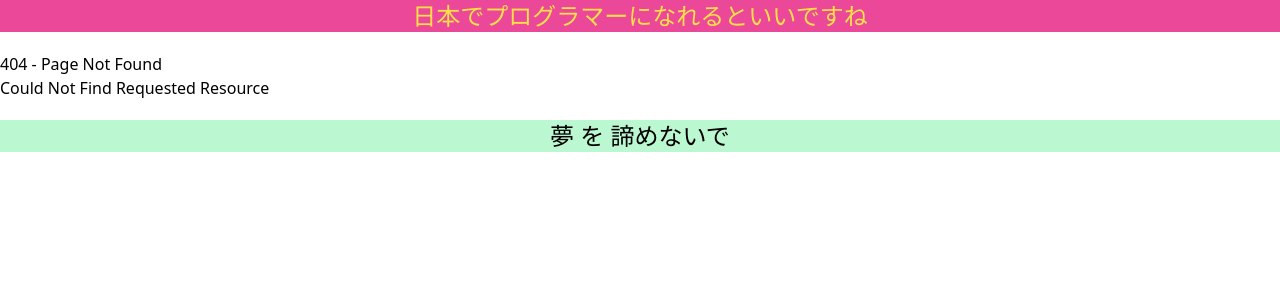
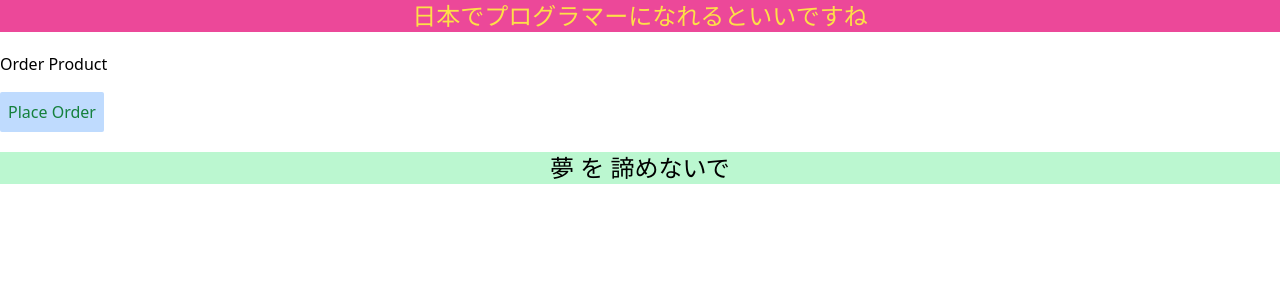
Before and after one commit to RaviAzzuraPutra/belajar-nextjs, a Next.js app: page /order-product in a window 1280 px wide. Before the commit this address had no page. Shown: the top 300 px of the page. Built offline with nearby package versions, Linux system fonts and the light colour scheme.

Commit message:
Navigating Programmatically

```diff
--- /dev/null
+++ b/src/app/order-product/page.tsx
@@ -0,0 +1,18 @@
+"use client";
+import { useRouter } from "next/navigation";
+
+export default function OrderProduct() {
+    const router = useRouter();
+    const handleClick = () => {
+        console.log("Placing Your Order");
+        router.push("/");
+    }
+    return (
+        <div>
+            <h1>
+                Order Product
+            </h1>
+            <button onClick={handleClick} className="bg-blue-200 text-green-700 rounded-sm p-2 mt-4">Place Order</button>
+        </div>
+    )
+}
```
